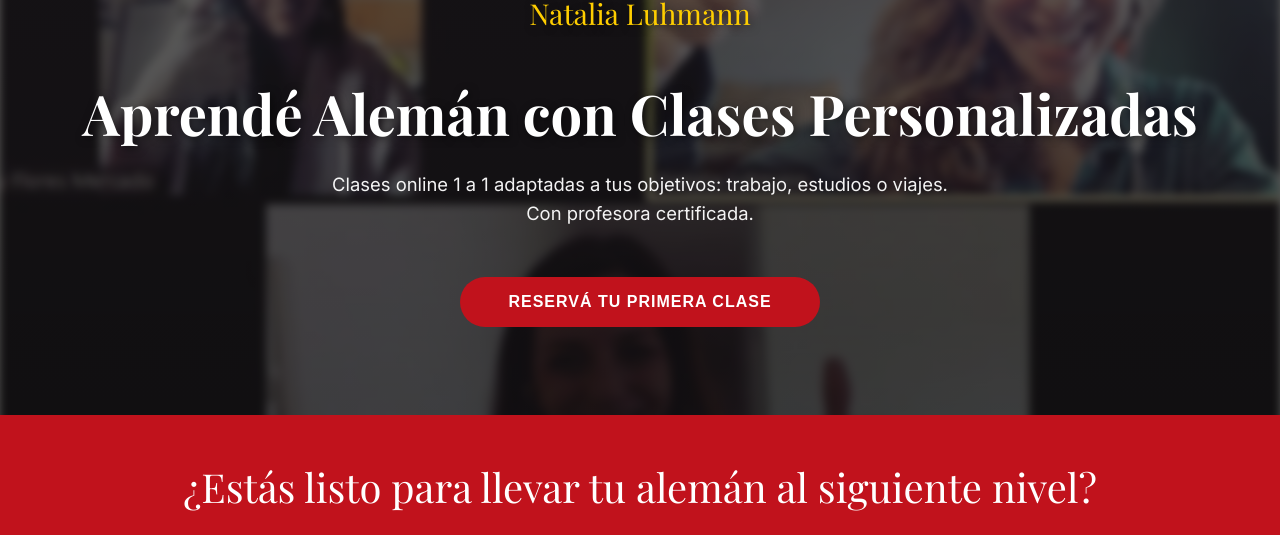
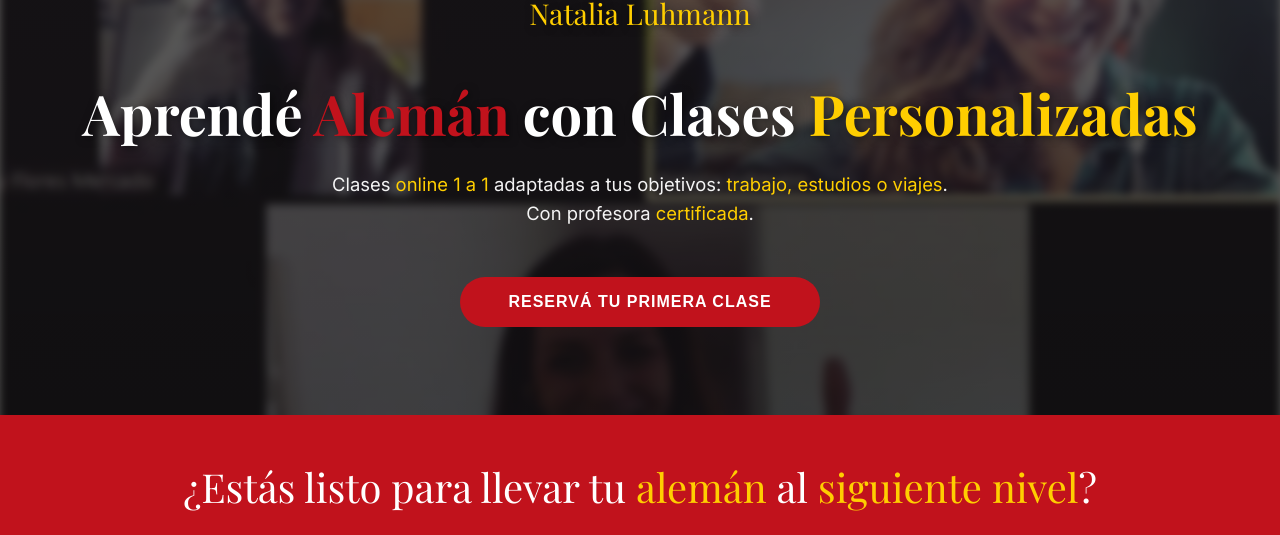
Before and after one commit to Luhm4nn/proyecto-nati, a React (Vite) app in the folder front/: page / in a window 1280 px wide. Shown: the part 265-800 px from the top of the page. Built offline with nearby package versions, Linux system fonts and the light colour scheme; no server answers; a web font is replaced by a local one.

Commit message:
feat: add Hero section with dynamic background carousel and initial Contact form styling

```diff
--- a/front/src/components/Contact/Contact.css
+++ b/front/src/components/Contact/Contact.css
@@ -54,6 +54,33 @@
   background-color: rgba(255, 255, 255, 0.02);
 }
 
+.form-group textarea {
+  resize: none;
+  min-height: 150px;
+  max-height: 150px;
+  overflow-y: auto;
+  scrollbar-width: thin;
+  scrollbar-color: var(--color-gold) #e0e0e0;
+}
+
+.form-group textarea::-webkit-scrollbar {
+  width: 8px;
+}
+
+.form-group textarea::-webkit-scrollbar-track {
+  background: #e0e0e0;
+}
+
+.form-group textarea::-webkit-scrollbar-thumb {
+  background: var(--color-gold);
+  border-radius: 4px;
+}
+
+.form-group textarea::-webkit-scrollbar-thumb:hover {
+  background: #b8941f;
+}
+
+
 /* Fix for select options color */
 .form-group select option {
   background-color: var(--color-black);
--- a/front/src/components/Hero/Hero.css
+++ b/front/src/components/Hero/Hero.css
@@ -4,6 +4,15 @@
   background-color: var(--bg-primary);
   overflow: hidden;
 }
+
+.text-red {
+  color: var(--color-red);
+}
+
+.text-gold {
+  color: var(--color-gold);
+}
+
 
 /* Carrusel de imágenes de fondo */
 .hero-background {
--- a/front/src/components/Hero/index.jsx
+++ b/front/src/components/Hero/index.jsx
@@ -56,10 +56,10 @@ function Hero() {
           <h1 className="hero-brand-name">Alemán para vos<span className="hero-brand-subtitle">Natalia Luhmann</span></h1>
         </div>
 
-        <h2 className="hero-main-title">Aprendé Alemán con Clases Personalizadas</h2>
+        <h2 className="hero-main-title">Aprendé <span className="text-red">Alemán</span> con Clases <span className="text-gold">Personalizadas</span></h2>
 
         <p className="hero-subtitle">
-          Clases online 1 a 1 adaptadas a tus objetivos: trabajo, estudios o viajes. Con profesora certificada.
+          Clases <span className="text-gold">online 1 a 1</span> adaptadas a tus objetivos: <span className="text-gold">trabajo, estudios o viajes</span>. Con profesora <span className="text-gold">certificada</span>.
         </p>
 
         <button className="hero-cta-main" onClick={scrollToContact}>
@@ -70,7 +70,7 @@ function Hero() {
       <div className="hero-banner">
         <div className="container">
           <h2 className="banner-text">
-           ¿Estás listo para llevar tu alemán al siguiente nivel?
+           ¿Estás listo para llevar tu <span className="text-gold">alemán</span> al <span className="text-gold">siguiente nivel</span>?
           </h2>
 
           <div className="banner-grid">
```
